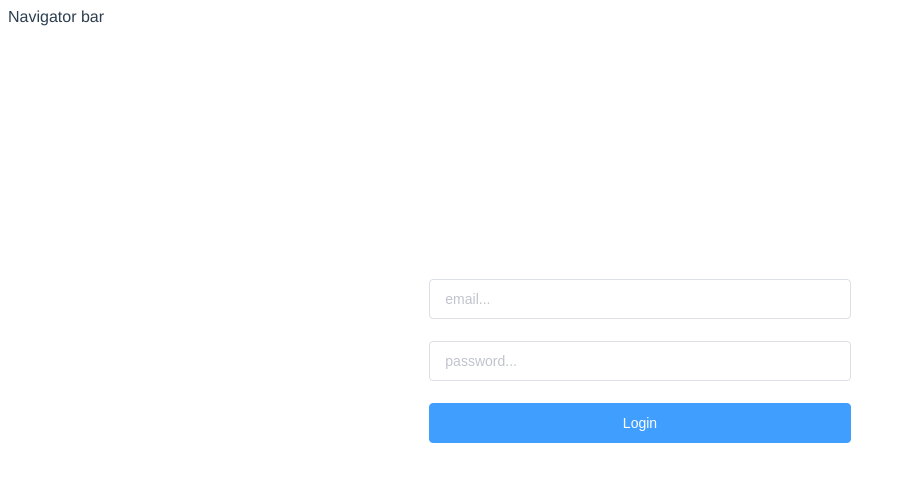
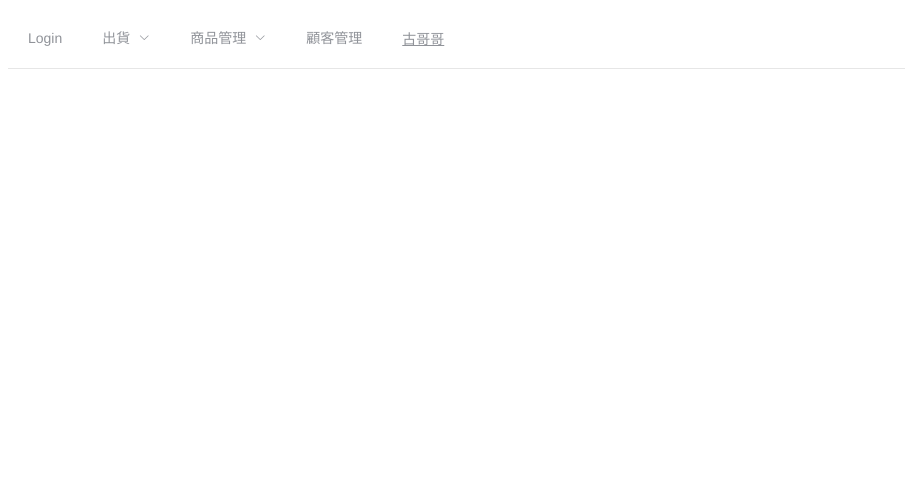
Before and after one commit to KuoWeiEli/frog-warehouse, a Vue app: page / in a window 1280 px wide. Shown: the top 482 px of the page, without its empty margins (0-905 px from the left). Built offline with nearby package versions, Linux system fonts and the light colour scheme.

Commit message:
frog-warehouse-5 Navigation prototype

```diff
--- a/src/App.vue
+++ b/src/App.vue
@@ -1,23 +1,17 @@
 <template>
-  <div id="app">Navigator bar
-<!--    <div><router-link to="/">Go to Login</router-link></div>-->
-<!--    <div><router-link to="/prduc。t">Go to Product</router-link></div>-->
-<!--    <div><router-link to="/customer">Go to Customer</router-link></div>-->
-<!--    <hr>-->
+  <div id="app">
+    <myHeader/>
     <router-view></router-view>
-<!--    <img alt="Vue logo" src="./assets/logo.png">-->
-<!--    <HelloWorld msg="Welcome to Your Vue.js App"/>-->
   </div>
 </template>
 
 <script>
-// import HelloWorld from './components/HelloWorld.vue'
+
+import MyHeader from "@/MyHeader";
 
 export default {
-  name: 'App'
-  // components: {
-  //   HelloWorld
-  // }
+  name: 'App',
+  components: {MyHeader}
 }
 </script>
 
--- a/src/components/Login.vue
+++ b/src/components/Login.vue
@@ -23,7 +23,7 @@ export default {
   name: 'login',
   data() {
     let checkEmail = (rule, value, callback) => {
-      let emailReg = /^\w+((-\w+)|(\.\w+))*\@[A-Za-z0-9]+((\.|-)[A-Za-z0-9]+)*\.[A-Za-z]+$/
+      let emailReg = /^\w+((-\w+)|(\.\w+))*@[A-Za-z0-9]+((\.|-)[A-Za-z0-9]+)*\.[A-Za-z]+$/
       setTimeout(() => {
         if (emailReg.test(value))
           callback()
@@ -69,7 +69,7 @@ export default {
 
 <style scoped>
 .login {
-  padding-top: 20%;
+  padding-top: 10%;
 }
 
 .loginBtn {
--- a/src/router.js
+++ b/src/router.js
@@ -11,7 +11,7 @@ Vue.use(VueRouter)
 const router = new VueRouter({
     mode: 'history',
     routes: [
-        {path: '/', component: login},
+        {path: '/login', component: login},
         {path: '/customer', component: customer},
         {path: '/product', component: product},
     ]
```
